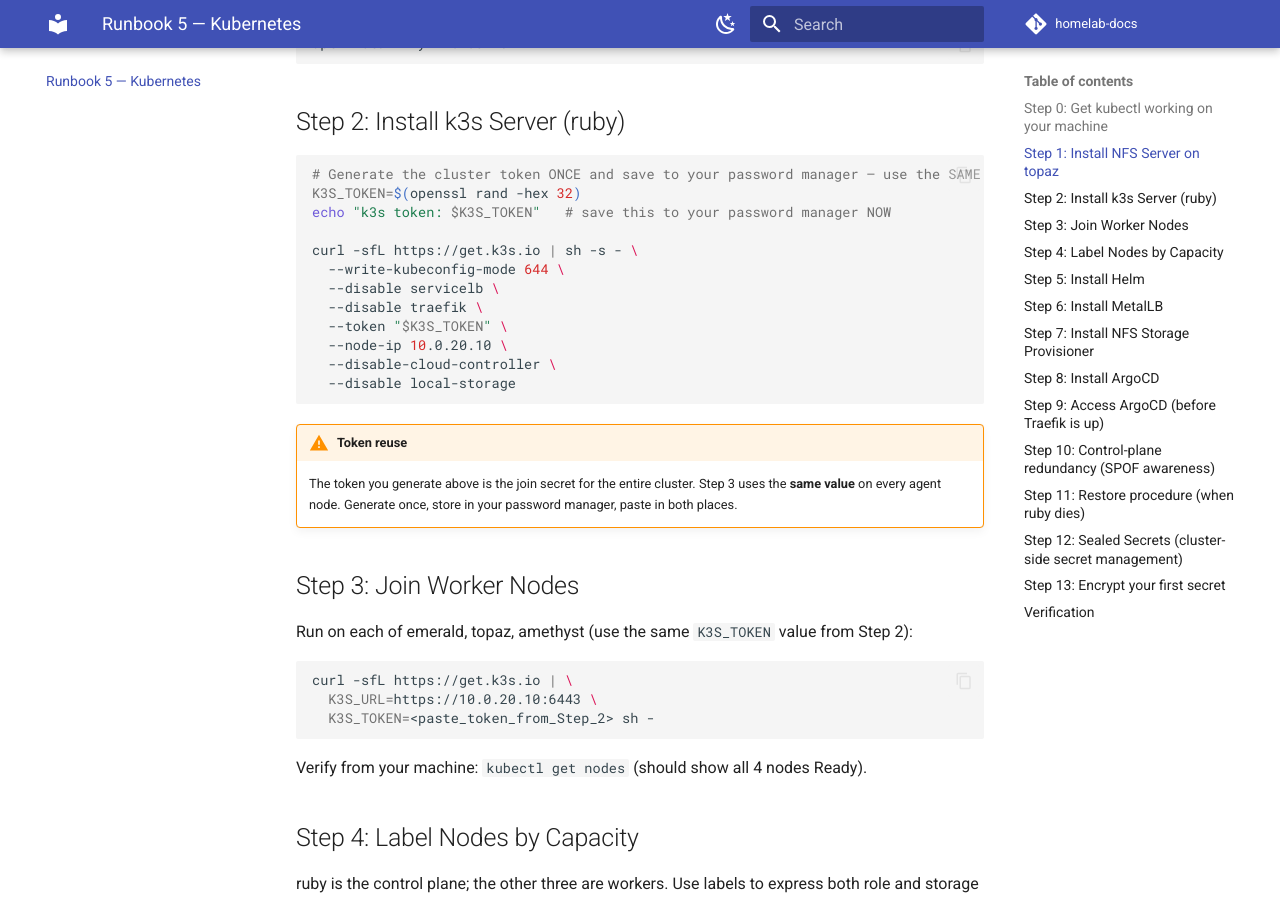
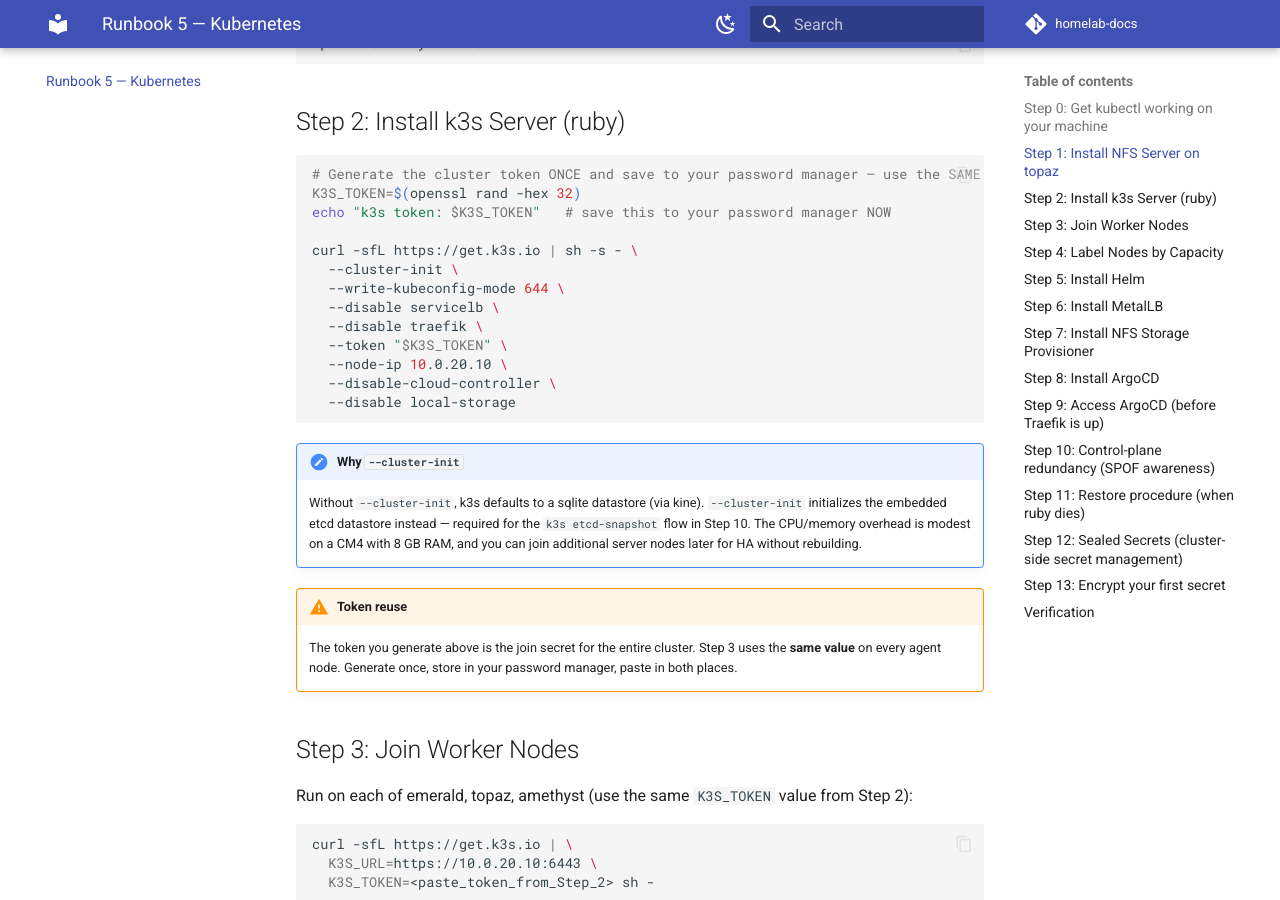
Before and after one commit to alivenda/homelab-docs, an MkDocs documentation site: the page built from docs/05-kubernetes.md, in a window 1280 px wide and 900 px high, scrolled down 1540 px. Built offline with MkDocs 1.6.1 and Material for MkDocs 9.7.7, drawn with Linux system fonts in a browser that asks for light colours; comment, search, counter and statistics services are not loaded.

Commit message:
fix(runbook-4,5): add --cluster-init so k3s uses embedded etcd
Without --cluster-init, k3s defaults to sqlite via kine, which means
R5 Step 10's `k3s etcd-snapshot save` flow silently doesn't work — the
command only operates on the embedded etcd datastore. Adding the flag
on initial server install fixes the downstream snapshot/restore
procedure without disturbing anything else.

R5 Step 2 also gets a short note explaining why the flag is there.
R4's inline playbook example mirrors the change; the actual playbook
in homelab-ansible is updated in a separate PR.

````diff
--- a/docs/05-kubernetes.md
+++ b/docs/05-kubernetes.md
@@ -60,6 +60,7 @@ K3S_TOKEN=$(openssl rand -hex 32)
 echo "k3s token: $K3S_TOKEN"   # save this to your password manager NOW
 
 curl -sfL https://get.k3s.io | sh -s - \
+  --cluster-init \
   --write-kubeconfig-mode 644 \
   --disable servicelb \
   --disable traefik \
@@ -68,6 +69,9 @@ curl -sfL https://get.k3s.io | sh -s - \
   --disable-cloud-controller \
   --disable local-storage
 ```
+
+!!! note "Why `--cluster-init`"
+    Without `--cluster-init`, k3s defaults to a sqlite datastore (via kine). `--cluster-init` initializes the embedded etcd datastore instead — required for the `k3s etcd-snapshot` flow in Step 10. The CPU/memory overhead is modest on a CM4 with 8 GB RAM, and you can join additional server nodes later for HA without rebuilding.
 
 !!! warning "Token reuse"
     The token you generate above is the join secret for the entire cluster. Step 3 uses the **same value** on every agent node. Generate once, store in your password manager, paste in both places.
````
Also changed, not shown: docs/04-ansible.md (+1 -0 lines).
